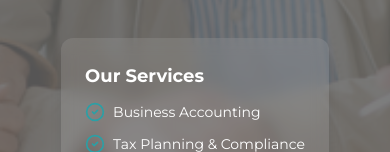
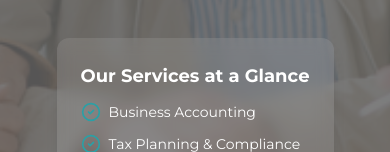
Before and after one commit to abdussalam-toyyib/Bennet-Chase, a React (Vite) app: page / in a window 390 px wide. Shown: the part 527-679 px from the top of the page. Built offline with nearby package versions, Linux system fonts and the light colour scheme.

Commit message:
update to mobile responsiveness

```diff
--- a/src/components/sections/Hero.tsx
+++ b/src/components/sections/Hero.tsx
@@ -73,7 +73,7 @@ export const Hero = () => {
             {/* Right side: features */}
             <div className="bg-white/10 backdrop-blur-sm p-6 rounded-xl shadow-lg max-w-md mx-auto lg:mx-0">
               <h3 className="text-lg sm:text-xl font-semibold text-white mb-3">
-                Our Services
+                Our Services at a Glance
               </h3>
               <div className="flex flex-col gap-3 text-sm sm:text-base text-white">
                 {[
```
